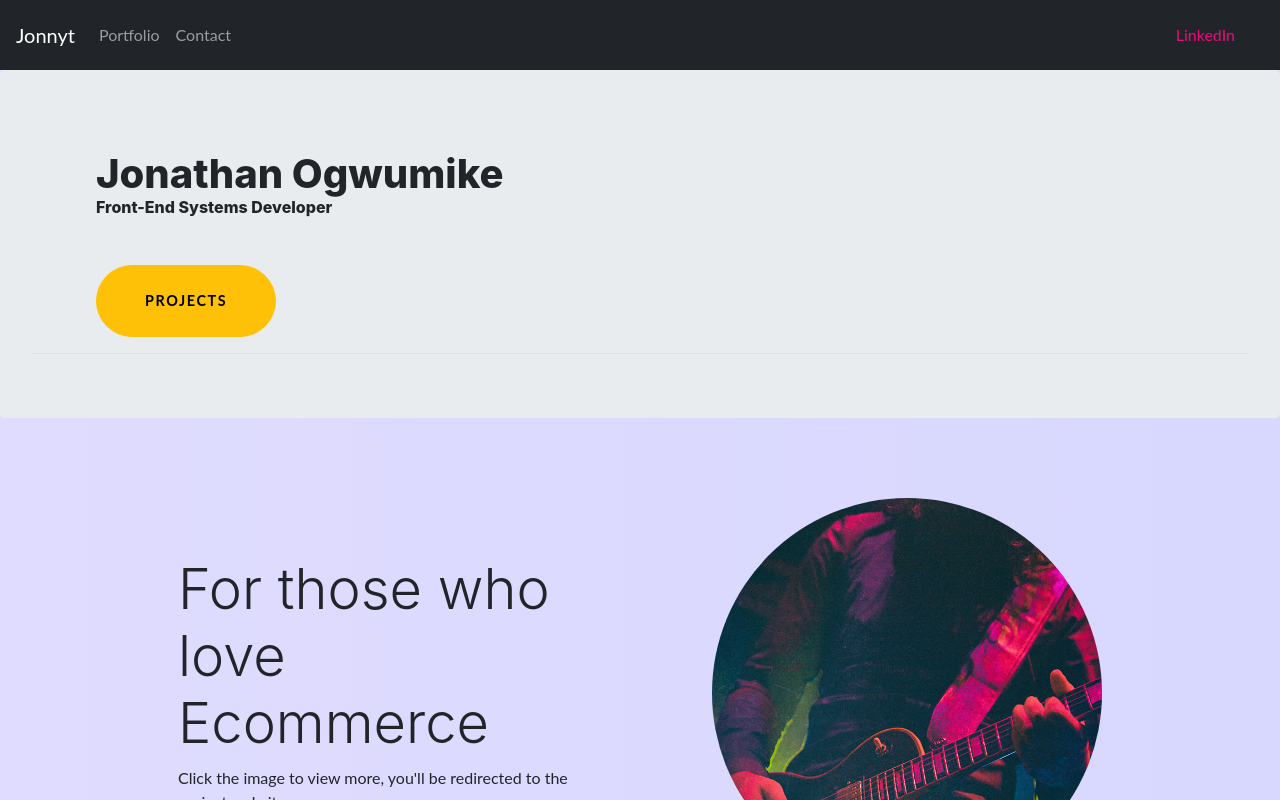
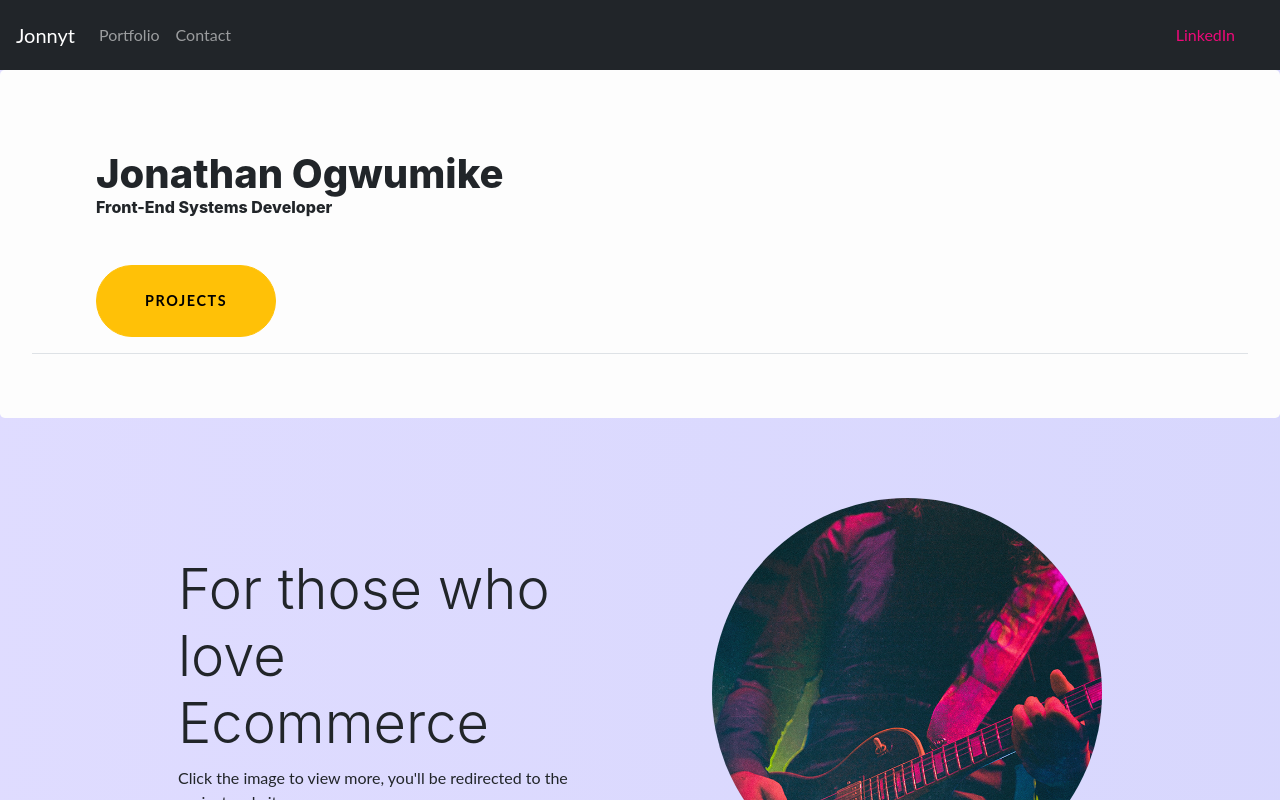
Before and after one commit to Jogwums/portfoliowebsite, a React (Create React App) app: page / in a window 1280 px wide. Shown: the top 800 px of the page. Built offline with nearby package versions, Linux system fonts and the light colour scheme.

Commit message:
jumbotron white color

```diff
--- a/src/index.css
+++ b/src/index.css
@@ -9,7 +9,7 @@ body {
   background: linear-gradient(90deg,#5544ff30,#5b58f83d);
 }
 .jumbotron {
-  background-color: #fdfdfd;
+  background-color: #fdfdfd !important;
 }
 img.img-fluid.rounded-circle:hover {
   opacity: 0.95;
```
